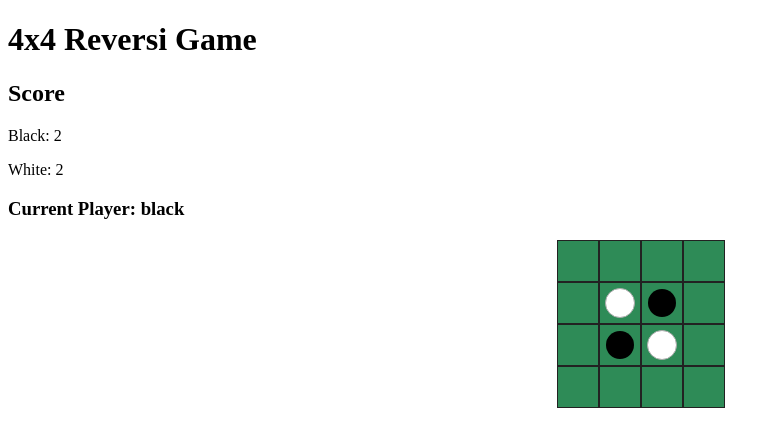
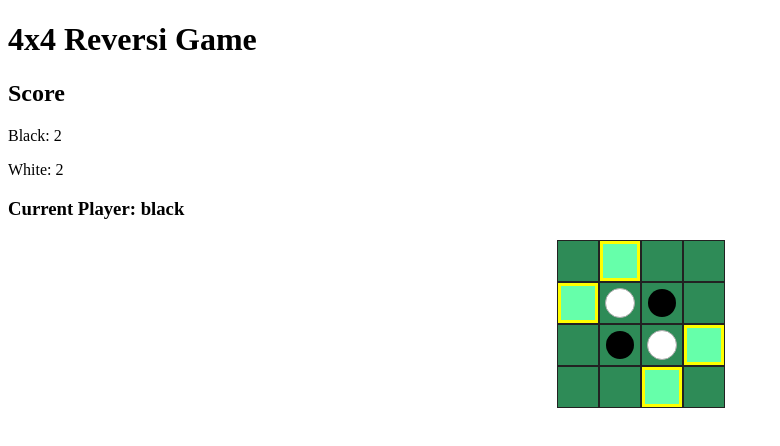
Before and after one commit to kewpie134134/reversi4x4, a React (Vite) app: page / in a window 1280 px wide. Shown: the top 446 px of the page, without its empty margins (0-780 px from the left). Built offline with nearby package versions, Linux system fonts and the light colour scheme.

Commit message:
次に石を置ける場所をハイライトするよう修正

```diff
--- a/src/App.css
+++ b/src/App.css
@@ -20,6 +20,11 @@
   padding: 0;
 }
 
+.cell.valid {
+  box-shadow: 0 0 0 3px #ff0 inset;
+  background: #6fa;
+}
+
 .stone {
   width: 28px;
   height: 28px;
--- a/src/App.tsx
+++ b/src/App.tsx
@@ -84,6 +84,18 @@ function countStones(board: BoardType) {
   return { black, white };
 }
 
+function getValidMoves(board: BoardType, player: "black" | "white") {
+  const moves: [number, number][] = [];
+  for (let r = 0; r < BOARD_SIZE; r++) {
+    for (let c = 0; c < BOARD_SIZE; c++) {
+      if (getFlippable(board, r, c, player).length > 0) {
+        moves.push([r, c]);
+      }
+    }
+  }
+  return moves;
+}
+
 function App() {
   const [board, setBoard] = useState<BoardType>(getInitialBoard());
   const [currentPlayer, setCurrentPlayer] = useState<"black" | "white">(
@@ -91,9 +103,11 @@ function App() {
   );
   const [score, setScore] = useState(countStones(getInitialBoard()));
 
+  const validMoves = getValidMoves(board, currentPlayer);
+
   const handleCellClick = (row: number, col: number) => {
     const toFlip = getFlippable(board, row, col, currentPlayer);
-    if (toFlip.length === 0) return; // 挟めない場合は無効
+    if (toFlip.length === 0) return;
 
     const newBoard = board.map((r) => r.slice());
     newBoard[row][col] = currentPlayer;
@@ -109,7 +123,11 @@ function App() {
     <div className="app">
       <h1>4x4 Reversi Game</h1>
       <ScoreBoard score={score} currentPlayer={currentPlayer} />
-      <Board board={board} onCellClick={handleCellClick} />
+      <Board
+        board={board}
+        onCellClick={handleCellClick}
+        validMoves={validMoves}
+      />
     </div>
   );
 }
--- a/src/components/Board.tsx
+++ b/src/components/Board.tsx
@@ -4,22 +4,28 @@ type Cell = "black" | "white" | null;
 type Props = {
   board: Cell[][];
   onCellClick: (row: number, col: number) => void;
+  validMoves: [number, number][];
 };
 
-const Board: React.FC<Props> = ({ board, onCellClick }) => (
+const Board: React.FC<Props> = ({ board, onCellClick, validMoves }) => (
   <div className="board">
     {board.map((row, rIdx) =>
-      row.map((cell, cIdx) => (
+      row.map((cell, cIdx) => {
+        const isValid = validMoves.some(
+          ([vr, vc]) => vr === rIdx && vc === cIdx
+        );
+        return (
           <div
             key={`${rIdx}-${cIdx}`}
-          className="cell"
+            className={`cell${isValid ? " valid" : ""}`}
             onClick={() => onCellClick(rIdx, cIdx)}
           >
             {cell && (
               <div className={`stone ${cell === "white" ? "white" : ""}`}></div>
             )}
           </div>
-      ))
+        );
+      })
     )}
   </div>
 );
```
Lines whose indentation alone changed are shown as unchanged.
